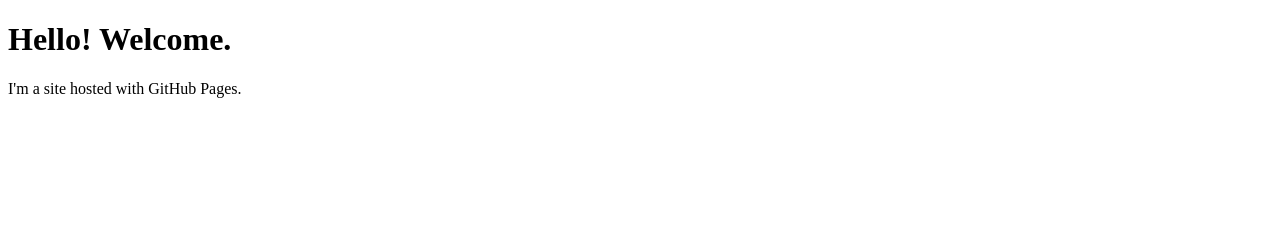
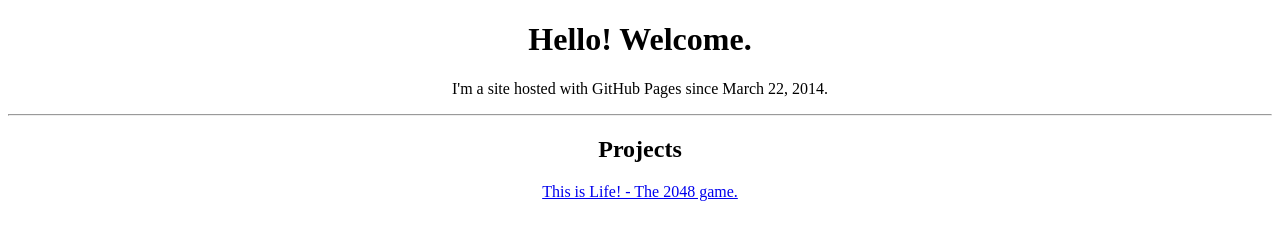
Before and after one commit to coyin/coyin.github.io, a plain HTML site: page index.html in a window 1280 px wide. Drawn offline with Linux system fonts and the light colour scheme.

Commit message:
modified website layout, albeit still very simple.

```diff
--- a/index.html
+++ b/index.html
@@ -1,7 +1,12 @@
 <!DOCTYPE html>
 <html>
+<head>
+</head>
 <body>
-	<h1>Hello! Welcome.</h1>
-	<p>I'm a site hosted with GitHub Pages.</p>
+	<h1><center>Hello! Welcome.</center></h1>
+	<p><center>I'm a site hosted with GitHub Pages since March 22, 2014.</center></p>
+	<hr>
+	<h2><center>Projects</center></h2>
+	<p><center> <a href="http://coyin.github.io/ThisIsLife/" target="_blank">This is Life! - The 2048 game. </a></center></p>
 </body>
 </html>
```
